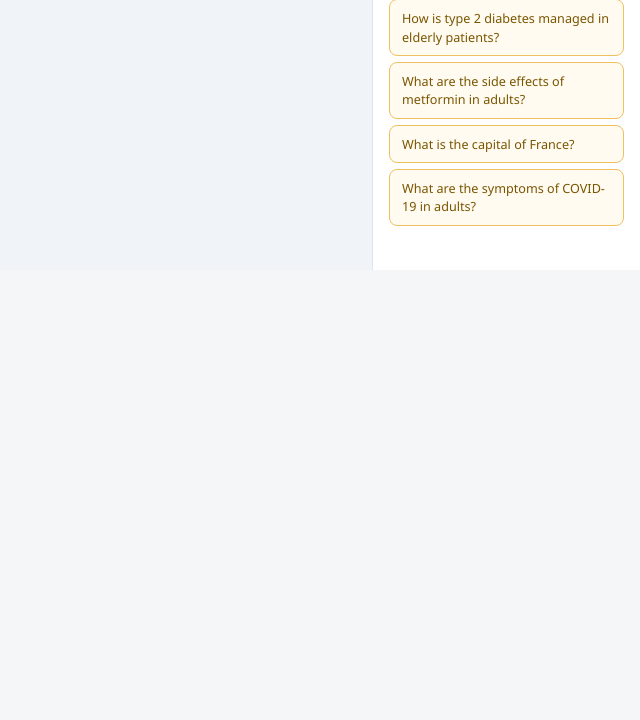
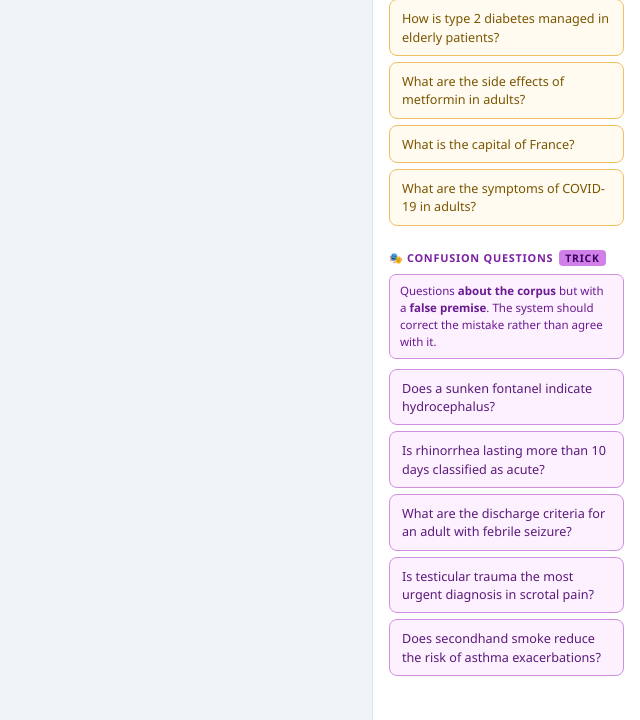
Before and after one commit to ygross/midRAG, a Flask app: page / in a window 1280 px wide. Shown: the part 1098-1818 px from the top of the page, without its empty margins (640-1280 px from the left). Before the commit the page ends 1368 px from the top, so only its background shows below. Run offline with Flask 3, Linux system fonts and the light colour scheme.

Commit message:
Demo: add purple confusion-question section to sidebar
5 trick questions with false premises drawn from corpus topics:
- sunken fontanel → hydrocephalus? (wrong: dehydration)
- rhinorrhea >10 days = acute? (wrong: chronic)
- febrile seizure discharge for adults? (out of scope)
- testicular trauma most urgent in scrotal pain? (wrong: torsion)
- secondhand smoke reduces asthma risk? (wrong: increases)

System should correct the false premise, not agree with it.
Styled in purple to distinguish from in-scope (blue) and
out-of-scope (amber). Dark mode supported.

Co-Authored-By: Claude Sonnet 4.6 <noreply@anthropic.com>

```diff
--- a/templates/index.html
+++ b/templates/index.html
@@ -127,6 +127,11 @@
     .out-scope-label { display: flex; align-items: center; gap: 6px; font-size: .68rem; font-weight: 700; text-transform: uppercase; letter-spacing: .07em; color: #b07800; margin-bottom: 8px; margin-top: 2px; }
     .out-scope-label .oos-badge { background: #ffd060; color: #7a4400; border-radius: 4px; padding: 1px 6px; font-size: .65rem; }
     .out-scope-hint { font-size: .72rem; color: #8a6820; background: #fffbf0; border: 1px solid #f0d080; border-radius: 7px; padding: 7px 10px; margin-bottom: 10px; line-height: 1.5; }
+    .sample-btn.confuse { background: #fdf0ff; border-color: #d090e0; color: #5a1a7a; }
+    .sample-btn.confuse:hover { background: #f5e0ff; border-color: #a040c0; color: #3a0060; }
+    .confuse-label { display: flex; align-items: center; gap: 6px; font-size: .68rem; font-weight: 700; text-transform: uppercase; letter-spacing: .07em; color: #7a20a0; margin-bottom: 8px; margin-top: 2px; }
+    .confuse-label .con-badge { background: #d080e8; color: #3a0060; border-radius: 4px; padding: 1px 6px; font-size: .65rem; }
+    .confuse-hint { font-size: .72rem; color: #6a1a90; background: #fdf0ff; border: 1px solid #d090e0; border-radius: 7px; padding: 7px 10px; margin-bottom: 10px; line-height: 1.5; }
     .sidebar-section { margin-bottom: 24px; }
 
     .error-card { background: #fdf0f0; border: 1px solid #f5c6cb; border-radius: 10px; padding: 16px 20px; color: #721c24; font-size: .88rem; line-height: 1.7; }
@@ -172,6 +177,11 @@
     html.dark .out-scope-label { color: #c49020; }
     html.dark .out-scope-label .oos-badge { background: #6a4400; color: #f0c050; }
     html.dark .out-scope-hint { background: #1e1600; border-color: #5a3e00; color: #b07820; }
+    html.dark .sample-btn.confuse { background: #1a0a20; border-color: #6a2890; color: #c080e0; }
+    html.dark .sample-btn.confuse:hover { background: #220a2e; border-color: #a050d0; color: #e0a0ff; }
+    html.dark .confuse-label { color: #c080e0; }
+    html.dark .confuse-label .con-badge { background: #4a1060; color: #e0a0ff; }
+    html.dark .confuse-hint { background: #1a0a20; border-color: #6a2890; color: #a060c0; }
     html.dark .sidebar h3 { color: #5a7a9a; }
     html.dark .hf-pill { background: #0d2236; border-color: #1e3a52; }
     html.dark .hf-state-label { color: #6a8aaa; }
@@ -312,6 +322,16 @@
       <button class="sample-btn out-of-scope" onclick="fillAndAsk(this)">What are the side effects of metformin in adults?</button>
       <button class="sample-btn out-of-scope" onclick="fillAndAsk(this)">What is the capital of France?</button>
       <button class="sample-btn out-of-scope" onclick="fillAndAsk(this)">What are the symptoms of COVID-19 in adults?</button>
+    </div>
+
+    <div class="sidebar-section">
+      <div class="confuse-label">🎭 Confusion questions <span class="con-badge">TRICK</span></div>
+      <div class="confuse-hint">Questions <strong>about the corpus</strong> but with a <strong>false premise</strong>. The system should correct the mistake rather than agree with it.</div>
+      <button class="sample-btn confuse" onclick="fillAndAsk(this)">Does a sunken fontanel indicate hydrocephalus?</button>
+      <button class="sample-btn confuse" onclick="fillAndAsk(this)">Is rhinorrhea lasting more than 10 days classified as acute?</button>
+      <button class="sample-btn confuse" onclick="fillAndAsk(this)">What are the discharge criteria for an adult with febrile seizure?</button>
+      <button class="sample-btn confuse" onclick="fillAndAsk(this)">Is testicular trauma the most urgent diagnosis in scrotal pain?</button>
+      <button class="sample-btn confuse" onclick="fillAndAsk(this)">Does secondhand smoke reduce the risk of asthma exacerbations?</button>
     </div>
   </aside>
 
```
